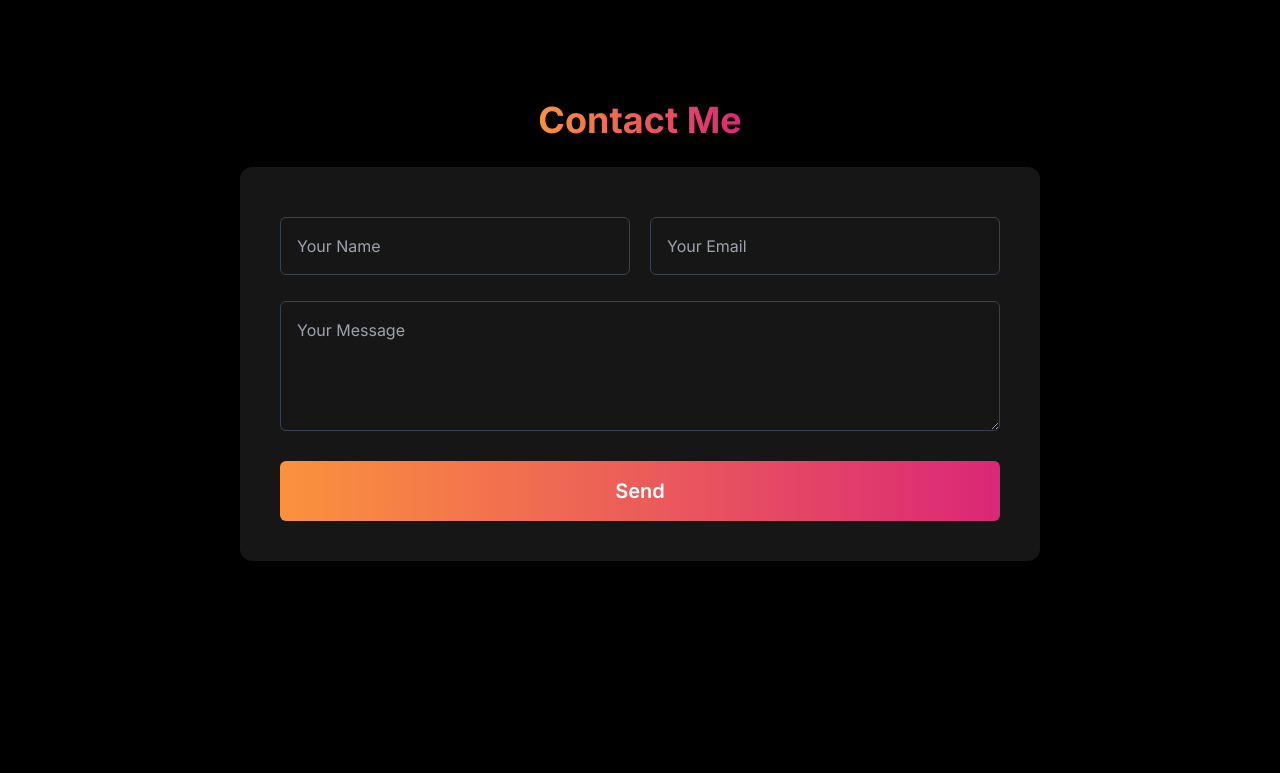
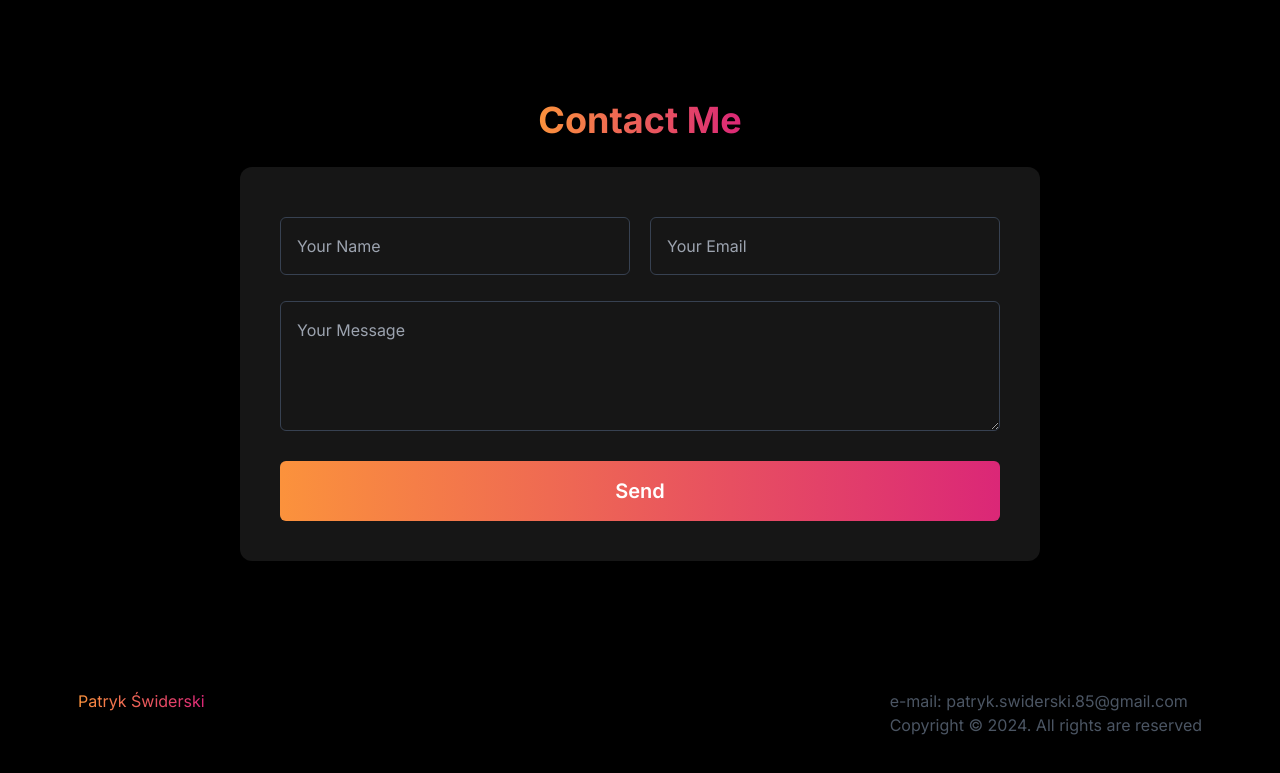
Before and after one commit to patrykswiderski/my-website, a Next.js app: page / in a window 1280 px wide. Shown: the part 2256-3029 px from the top of the page. Before the commit the page ends 2897 px from the top, so only its background shows below. Built offline with nearby package versions, Linux system fonts and the light colour scheme.

Commit message:
Footer added

```diff
--- a/app/_components/Footer.jsx
+++ b/app/_components/Footer.jsx
@@ -0,0 +1,12 @@
+import React from 'react'
+
+function Footer() {
+  return (
+    <div className='max-w-[1220px] sm:h-[150px] p-12 flex justify-between mx-auto'>
+        <span className='primary-color'>Patryk Świderski</span>
+        <p className='text-gray-600'>e-mail: patryk.swiderski.85@gmail.com <br/> Copyright © 2024. All rights are reserved</p>
+    </div>
+  )
+}
+
+export default Footer
--- a/app/_components/Navbar.jsx
+++ b/app/_components/Navbar.jsx
@@ -23,7 +23,7 @@ function Navbar() {
             {nav ? <AiOutlineClose size={20}/> : <AiOutlineMenu size ={20}/>}
         </div>
 
-        <div className={nav ? 'fixed h-full left-0 top-0 w-[60%] bg-black ease-in-out duration-500' : 'fixed left-[-100%]'}>
+        <div className={nav ? 'z-10 fixed h-full left-0 top-0 w-[60%] bg-black ease-in-out duration-500' : 'fixed left-[-100%]'}>
             <h1 className='text-3xl primary-color m-4'>Patryk Świderski</h1>
             <ul className='p-8 text-2xl'>
                 <li className='p-2'><a href='#about'>About</a></li>
--- a/app/page.js
+++ b/app/page.js
@@ -5,6 +5,7 @@ import Projects from "./_components/Projects";
 import Skills from "./_components/Skills";
 import About from "./_components/About";
 import Contact from "./_components/Contact";
+import Footer from "./_components/Footer";
 
 export default function Home() {
   return (
@@ -15,6 +16,7 @@ export default function Home() {
       <About/>
       <Projects/>
       <Contact/>
+      <Footer/>
     </div>
   );
 }
```
